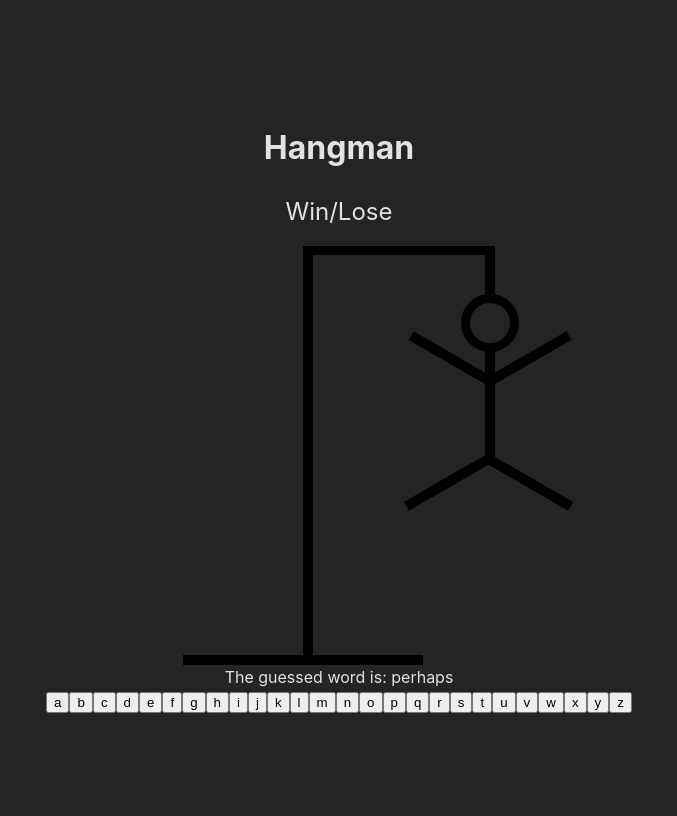
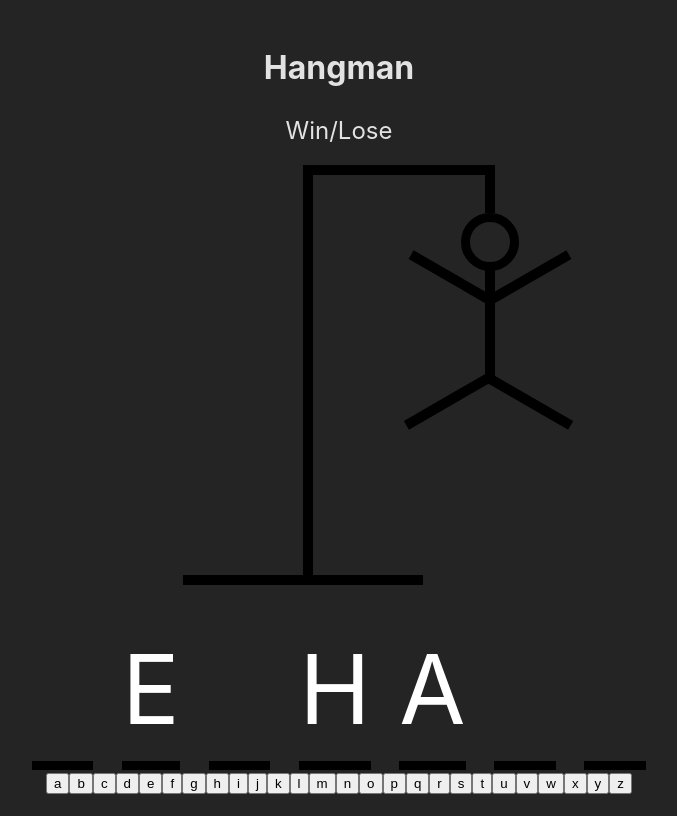
Before and after one commit to franeCode/hangman, a React (Vite) app: page / in a window 1280 px wide. Shown: the whole page, without its empty margins (301-978 px from the left). Built offline with nearby package versions, Linux system fonts and the light colour scheme.

Commit message:
feat: guess the letter style added

```diff
--- a/src/App.css
+++ b/src/App.css
@@ -110,3 +110,20 @@
   transform: rotate(-30deg);
   transform-origin: right top;
 }
+
+/* Words */
+
+.words {
+  display: flex;
+  flex-wrap: wrap;
+  justify-content: center;
+  margin-top: 2rem;
+  font-size: 6em;
+  text-transform: uppercase;
+  gap: 0.3em;
+}
+
+.letters {
+  border-bottom: 0.1em solid black;
+  color: white;
+}
--- a/src/components/GameWords.tsx
+++ b/src/components/GameWords.tsx
@@ -3,9 +3,20 @@ interface GameWordsProps {
   }
 
 export const GameWords: React.FC<GameWordsProps> = ({ guessWord }) => {
+    const guessedLetter = ['a', 'b', 'c', 'd', 'e', 'f', 'g', 'h', 'i', 'j', 'k']
     return (
-      <div>
-        The guessed word is: {guessWord}
+      <div className="words">
+        {guessWord.split('').map((letter, index) => (
+          <span key={index} className="letters">
+            <span
+                style={{
+                visibility: guessedLetter.includes(letter) ? 'visible' : 'hidden'
+            }}
+            >
+                {letter}
+            </span>
+          </span>
+        ))}
       </div>
     );
   };
```
